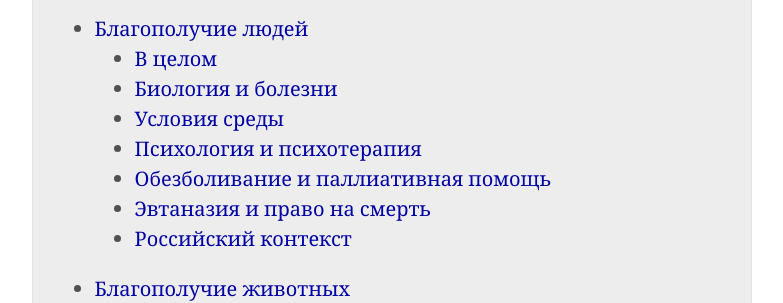
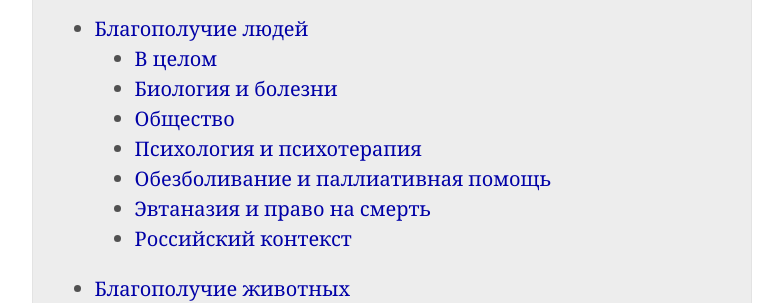
Before and after one commit to ReducingSuffering/reducingsuffering.github.io, a Jekyll site: the page built from index.md, in a window 1280 px wide and 900 px high, scrolled down 804 px. Shown: the part 155-458 px from the top of the window, without its empty margins (248-1031 px from the left). Built offline with Jekyll 4.4.1, drawn with Linux system fonts in a browser that asks for light colours; some of the changed text lies outside the part shown.

Commit message:
Update humans.html

```diff
--- a/_lists/humans.html
+++ b/_lists/humans.html
@@ -34,8 +34,8 @@ sublists:
   - 407 # Боль останется, но больно не будет? — Сергей Карелов
   # - 509 # Почему отрицательные эмоции сильнее положительных, как изменилось научное понимание счастья и какие есть два подхода к его обретению? — Олег Цендровский
   - 799 # Удушье — Дэвид Пирс
-- title: Условия среды
-  mark: Благополучие_людей_Условия_среды
+- title: Общество
+  mark: Благополучие_людей_Общество
   nodes:
   - 811 # Страдания бедных — Рон Андерсон
   - 479 # Зачем размышлять о страданиях — Рон Андерсон
```
